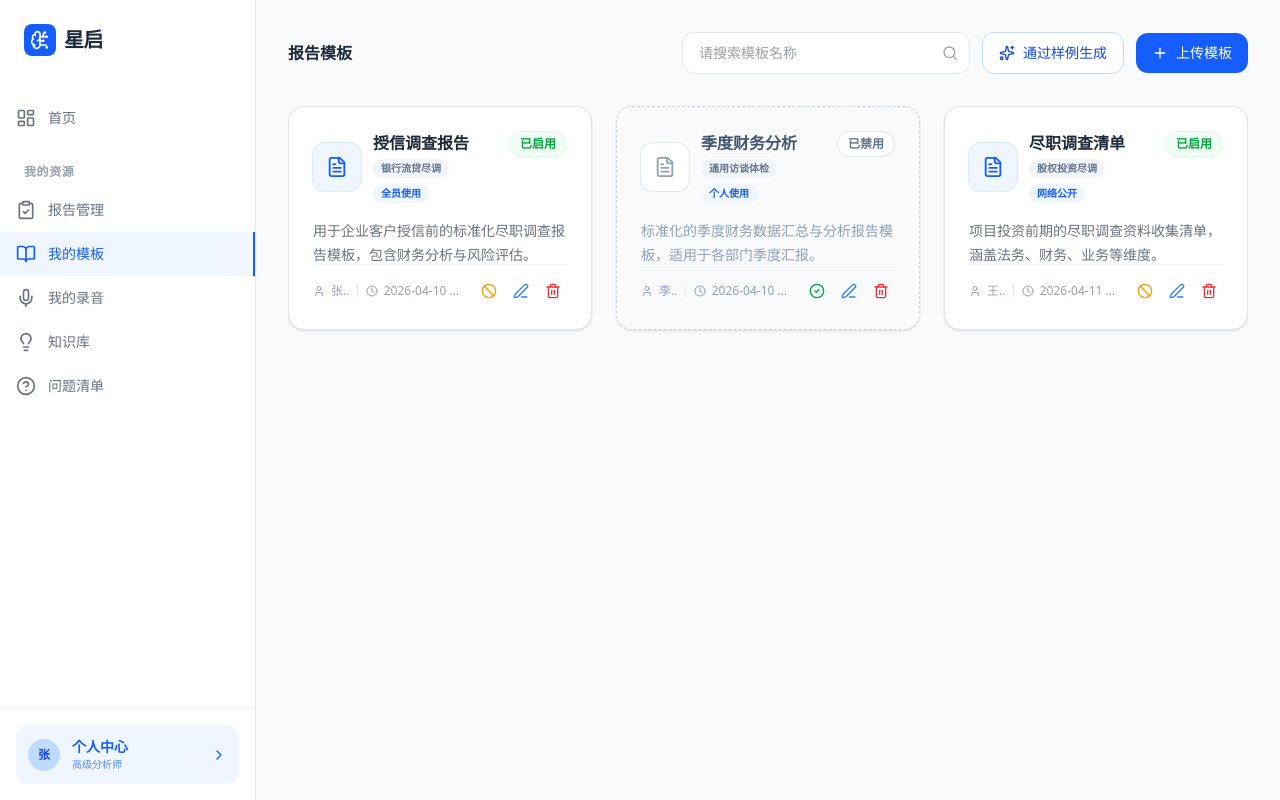
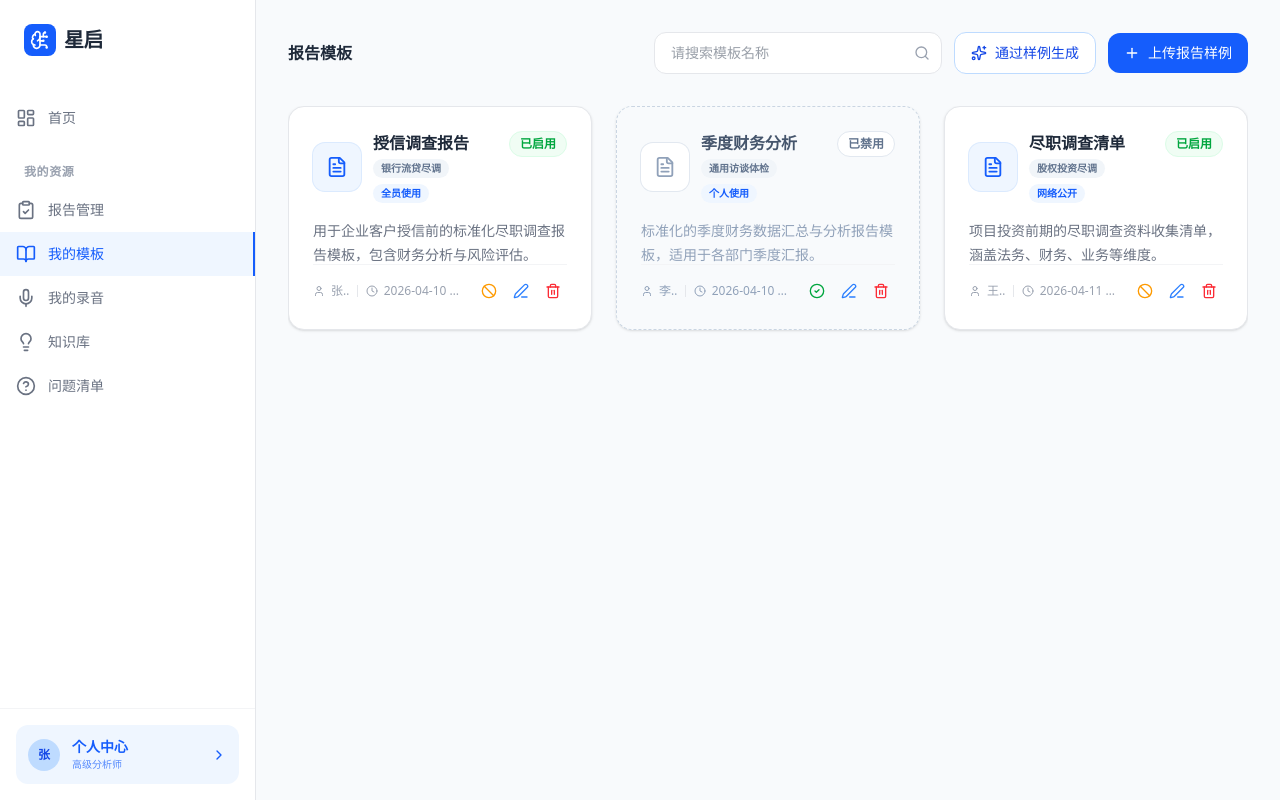
Before and after one commit to liukun011/PCxiaolibaogao, a React (Vite) app: page / in a window 1280 px wide. Both pictures are taken after a click on the element "我的模板". Built offline with nearby package versions, Linux system fonts and the light colour scheme.

Commit message:
上传模板文案修改。

```diff
--- a/src/views/templates/TemplatesView.tsx
+++ b/src/views/templates/TemplatesView.tsx
@@ -268,7 +268,7 @@ export const TemplatesView = ({
     }
 
     if (!uploadModal.file) {
-      setUploadModalError("请选择本机模板文件");
+      setUploadModalError("请选择本机标准报告样例文件");
       return;
     }
 
@@ -492,7 +492,7 @@ export const TemplatesView = ({
             className="inline-flex items-center justify-center gap-2 rounded-xl bg-blue-600 px-4 py-2.5 text-sm font-medium text-white transition-colors hover:bg-blue-700"
           >
             <Plus size={16} />
-            <span>上传模板</span>
+            <span>上传报告样例</span>
           </button>
         </div>
       </div>
@@ -648,7 +648,7 @@ export const TemplatesView = ({
             >
               <div className="flex items-center justify-between gap-4">
                 <div>
-                  <h3 className="text-base font-bold text-gray-900">上传模板</h3>
+                  <h3 className="text-base font-bold text-gray-900">上传报告样例</h3>
                 </div>
                 <button
                   onClick={closeUploadModal}
@@ -735,7 +735,7 @@ export const TemplatesView = ({
                   <div className="mb-1.5 flex flex-wrap items-center justify-between gap-2">
                     <label className="flex items-center gap-1.5 text-sm font-bold text-gray-700">
                       <span>
-                        模板文件 <span className="text-red-500">*</span>
+                        报告样例文件 <span className="text-red-500">*</span>
                       </span>
                     </label>
                     <button
@@ -744,7 +744,7 @@ export const TemplatesView = ({
                       className="inline-flex items-center gap-1.5 rounded-lg px-2 py-1 text-xs font-bold text-blue-600 transition-colors hover:bg-blue-50"
                     >
                       <Download size={13} />
-                      <span>下载模板文件示例</span>
+                      <span>下载报告样例文件示例</span>
                     </button>
                   </div>
                   <button
@@ -754,7 +754,7 @@ export const TemplatesView = ({
                   >
                     <span className="min-w-0">
                       <span className="block truncate text-sm font-bold text-gray-800">
-                        {uploadModal.file?.name || "选择本机模板文件"}
+                        {uploadModal.file?.name || "选择本机标准报告样例文件"}
                       </span>
                       <span className="mt-1 block text-xs text-gray-500">支持 .doc、.docx</span>
                     </span>
```
